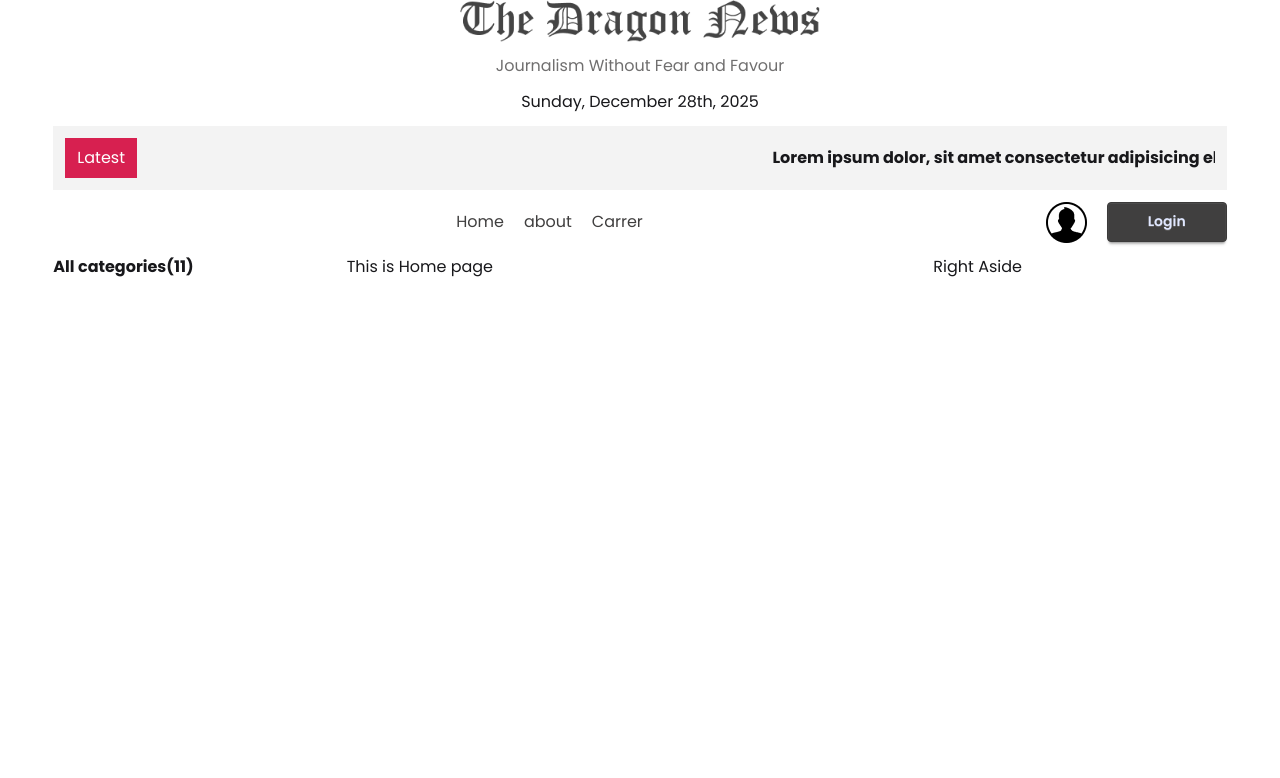
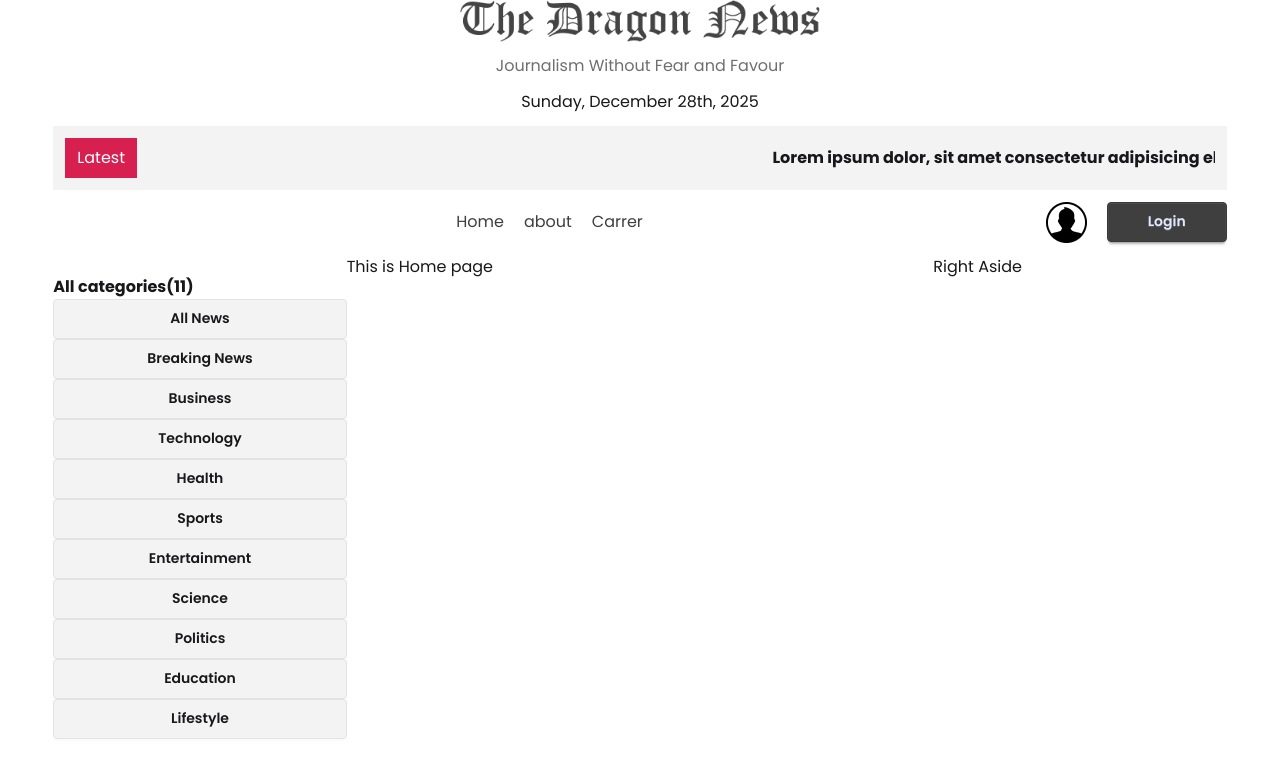
Before and after one commit to faiji31/The_Dragon_News, a React (Vite) app: page / in a window 1280 px wide. Shown: the top 778 px of the page. Built offline with nearby package versions, Linux system fonts and the light colour scheme.

Commit message:
6th commit

```diff
--- a/src/components/Categories.jsx
+++ b/src/components/Categories.jsx
@@ -1,4 +1,5 @@
 import React, { use } from 'react';
+import { NavLink } from 'react-router';
 
 
 const CategoryPromise = fetch("/public/categories.json").then((res)=>res.json());
@@ -6,8 +7,11 @@ const CategoryPromise = fetch("/public/categories.json").then((res)=>res.json())
 const Categories = () => {
     const categories = use(CategoryPromise)
       return (
-            <div>
+            <div className='grid grid-cols-1 mt-5'>
                   <h2 className='font-bold'>All categories({categories.length})</h2>
+                  {
+                        categories.map(category=><NavLink key={category.id} className={"btn"}>{category.name}</NavLink>)
+                  }
             </div>
       );
 };
```
